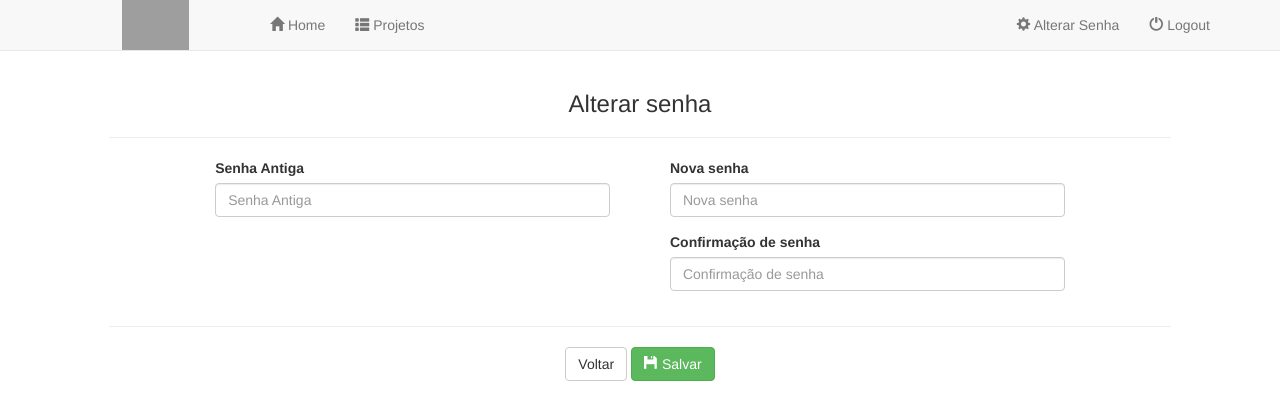
After one commit to prodamspsites/site-builder, a Flask app: page /dashboard/change-password in a window 1280 px wide. The commit adds this page. Shown: the top 420 px of the page. Run offline with Flask 2, Linux system fonts and the light colour scheme; the visitor is signed in with stand-in values (Sample User, id 1); data that the repository does not hold is empty; some libraries are stand-ins or nearby versions; grey boxes are pictures that could not be loaded.

Commit message:
Added change-password

```diff
--- a/builder/exceptions.py
+++ b/builder/exceptions.py
@@ -10,15 +10,15 @@ class InvalidCredentials(BaseException):
     pass
 
 
-class InvalidUsername(InvalidCredentials):
+class InvalidUsername(BaseException):
     pass
 
 
-class InvalidPassword(InvalidCredentials):
+class InvalidPassword(BaseException):
     pass
 
 
-class InvalidEmail(InvalidCredentials):
+class InvalidEmail(BaseException):
     pass
 
 
--- a/builder/forms/user.py
+++ b/builder/forms.py
@@ -1,6 +1,12 @@
 # coding: utf-8
 from flask_wtf import Form
 from wtforms.fields import StringField, PasswordField, BooleanField
+
+
+class LoginForm(Form):
+    """Form used for login user"""
+    username = StringField('Usuário', description='Nome de usuário')
+    password = PasswordField('Senha', description='Senha do usuário')
 
 
 class UserForm(Form):
@@ -19,3 +25,9 @@ class RoleForm(Form):
     name = StringField('Nome', description='Nome da permissão')
     description = StringField('Descrição', description='Descrição da permissão')
     active = BooleanField('Ativo')
+
+
+class ChangePasswordForm(Form):
+    old_password = PasswordField('Senha Antiga', description='Senha Antiga')
+    password = PasswordField('Senha', description='Nova senha')
+    confirm = PasswordField('Confirmação', description='Confirmação de senha')
--- /dev/null
+++ b/builder/templates/dashboard/change-password.html
@@ -0,0 +1,40 @@
+{% extends "common/_layout-full.html" %}
+
+{% block title %}Alteração de Senha{% endblock %}
+
+{% block content %}
+
+    <h3 class="text-center">Alterar senha</h3>
+    <hr>
+    <form action="" id="resetPasswordForm" method="POST">
+        {{ form.hidden_tag() }}
+        {% include "common/_messages.html" %}
+        <div class="row">
+            <div class="col-md-5 col-md-offset-1">
+              <div class="form-group col-md-12">
+                <label>{{ form.old_password.description }}</label>
+                {{ form.old_password(placeholder=form.old_password.description, class='form-control', type='password') }}
+              </div>
+            </div>
+            <div class="col-md-5">
+              <div class="form-group col-md-12">
+                <label>{{ form.password.description }}</label>
+                {{ form.password(placeholder=form.password.description, class='form-control', type='password') }}
+              </div>
+                <br><br>
+              <div class="form-group col-md-12">
+                <label>{{ form.confirm.description }}</label>
+                {{ form.confirm(placeholder=form.confirm.description, class='form-control', type='password') }}
+              </div>
+            </div>
+        </div>
+        <hr>
+        <div class="text-center">
+          <a href="{{ url_for('dashboard.home') }}" class="btn btn-default">Voltar</a>
+
+          <button type="submit" class="btn btn-success">
+            <i class="glyphicon glyphicon-floppy-disk"></i> Salvar
+          </button>
+        </div>
+    </form>
+{% endblock %}
--- a/builder/templates/security/login.html
+++ b/builder/templates/security/login.html
@@ -6,17 +6,17 @@
     <div id="logo-container"></div>
       <div class="col-sm-12 col-md-10 col-md-offset-1">
         <form action="{{ form_action }}" id="loginForm" method="POST">
-          {{ login_form.hidden_tag() }}
+          {{ form.hidden_tag() }}
 
           {% include "common/_messages.html" %}
           <div class="form-group input-group">
             <span class="input-group-addon"><i class="glyphicon glyphicon-user"></i></span>
-            {{ login_form.username(placeholder='Usuário', class='form-control', type='text') }}
+            {{ form.username(placeholder='Usuário', class='form-control', type='text') }}
           </div>
 
           <div class="form-group input-group">
             <span class="input-group-addon"><i class="glyphicon glyphicon-lock"></i></span>
-            {{ login_form.password(placeholder='Senha', class='form-control', type='password') }}
+            {{ form.password(placeholder='Senha', class='form-control', type='password') }}
           </div>
 
           <div class="form-group">
--- a/builder/views/dashboard.py
+++ b/builder/views/dashboard.py
@@ -1,6 +1,10 @@
 # coding: utf-8
 from flask import Blueprint, render_template, url_for, flash, redirect
-from flask_login import login_required
+from flask_login import login_required, current_user
+
+from builder.forms import ChangePasswordForm
+from builder.models import User
+from builder.exceptions import InvalidCredentials, InvalidPassword, PasswordMismatch
 
 
 blueprint = Blueprint('dashboard', __name__, template_folder='templates', static_folder='static')
@@ -13,8 +17,30 @@ def home():
     return render_template('dashboard/index.html')
 
 
-@blueprint.route('/change-password', methods=['GET','POST'])
+@blueprint.route('/change-password', methods=['GET', 'POST'])
 @login_required
 def change_password():
     """Default view to change password"""
-    return render_template('dashboard/change-password.html')
+    form = ChangePasswordForm()
+    if form.validate_on_submit():
+        user = User.query.get(current_user.id)
+        try:
+            user.change_password(old_password=form.old_password.data,
+                                 password=form.password.data,
+                                 confirm_password=form.confirm.data)
+            flash('Senha alterada com sucesso!', category='success')
+            redirect('dashboard.home')
+
+        except InvalidCredentials:
+            flash('Senha do usuário inválida!', category='danger')
+
+        except InvalidPassword:
+            flash('A senha tem de ter no mínimo 6 caracteres!', category='danger')
+
+        except PasswordMismatch:
+            flash('Os campos senha e confirmação não estão iguais!', category='danger')
+
+        except:
+            flash('Não foi possível alterar a senha, tente mais tarde!', category='info')
+
+    return render_template('dashboard/change-password.html', form=form)
```
Also changed, not shown: builder/forms/security.py (deleted, +0 -9 lines), builder/templates/dashboard/config.html (deleted, +0 -12 lines), builder/views/security.py (+6 -6 lines), builder/views/users.py (+6 -6 lines).
